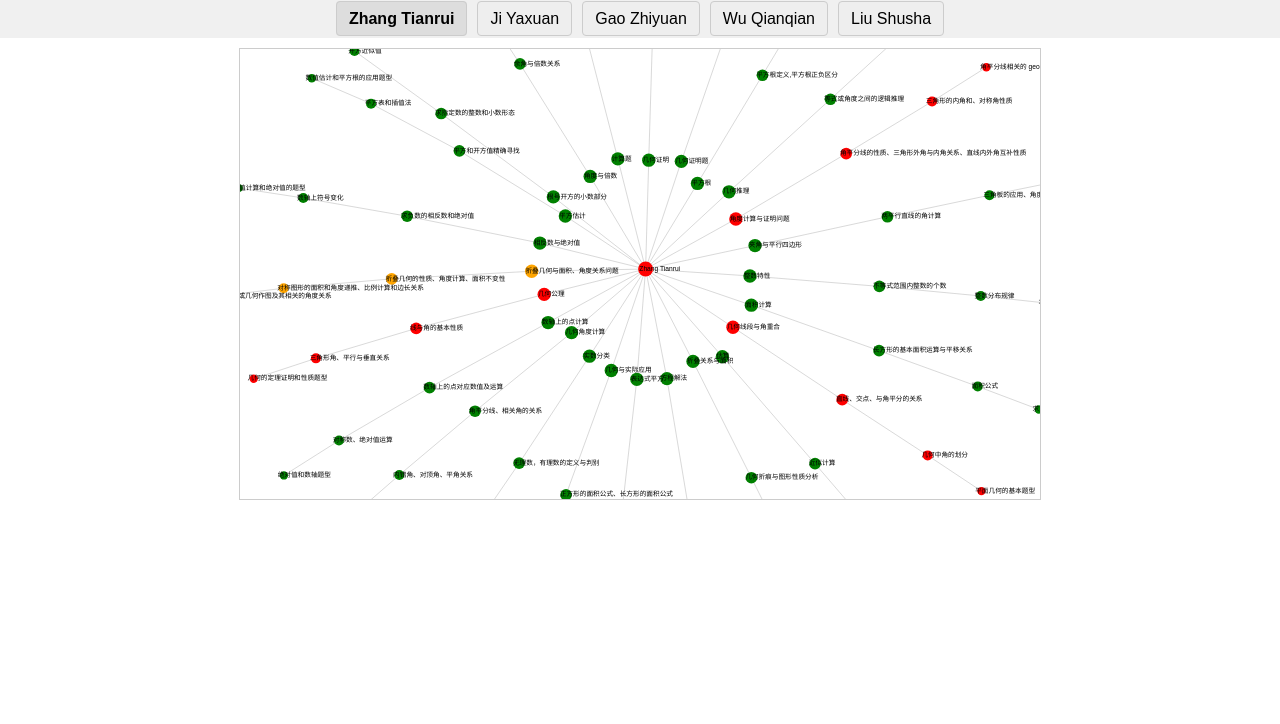
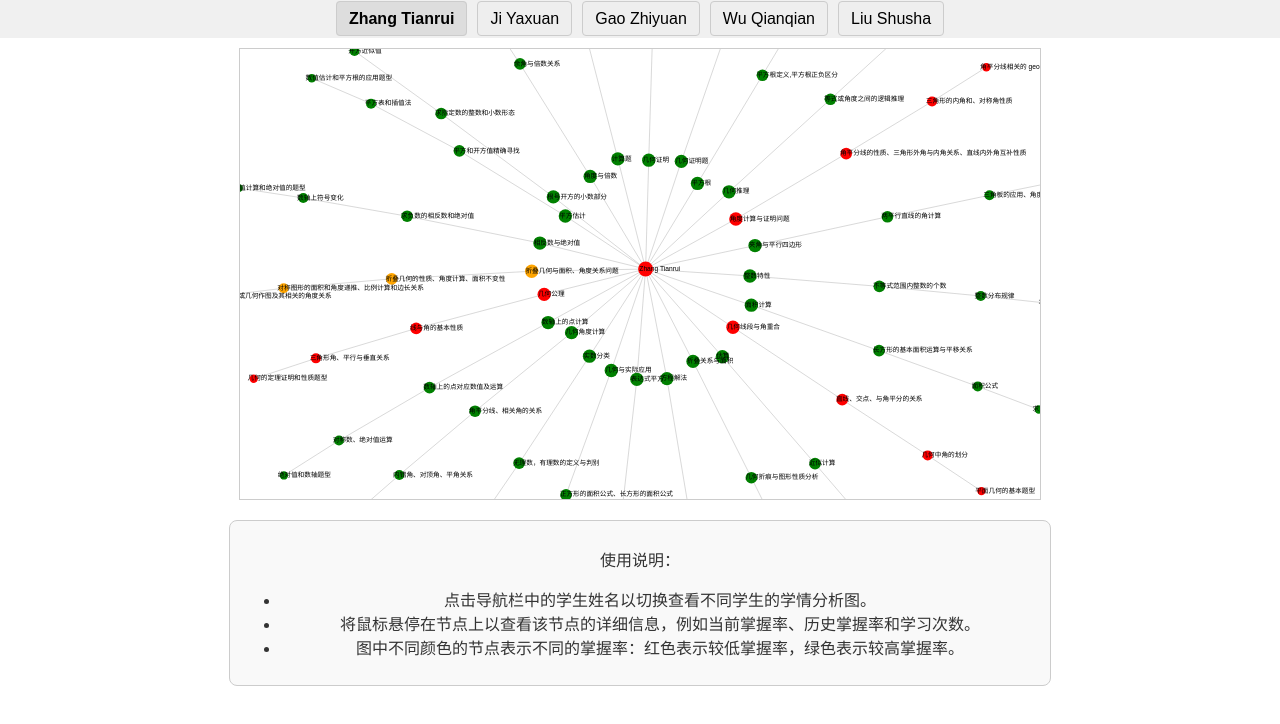
Before and after one commit to zhugejun1/personal-recommend, a plain HTML site: page index.html in a window 1280 px wide. Drawn offline with nearby package versions, Linux system fonts and the light colour scheme.

Commit message:
Update index.html

```diff
--- a/index.html
+++ b/index.html
@@ -47,6 +47,18 @@
       pointer-events: none;
       opacity: 0;
     }
+    /* 使用说明样式 */
+    #instructions {
+      text-align: center;
+      margin: 20px auto;
+      font-size: 16px;
+      color: #333;
+      max-width: 800px;
+      padding: 10px;
+      background: #f9f9f9;
+      border: 1px solid #ccc;
+      border-radius: 8px;
+    }
   </style>
 </head>
 <body>
@@ -56,6 +68,15 @@
   <svg id="graph" viewBox="0 0 1920 1080" preserveAspectRatio="xMinYMin meet"></svg>
   <!-- 悬浮提示框 -->
   <div id="tooltip" class="tooltip"></div>
+  <!-- 使用说明 -->
+  <div id="instructions">
+    <p>使用说明：</p>
+    <ul>
+      <li>点击导航栏中的学生姓名以切换查看不同学生的学情分析图。</li>
+      <li>将鼠标悬停在节点上以查看该节点的详细信息，例如当前掌握率、历史掌握率和学习次数。</li>
+      <li>图中不同颜色的节点表示不同的掌握率：红色表示较低掌握率，绿色表示较高掌握率。</li>
+    </ul>
+  </div>
 
   <!-- 引入 D3.js -->
   <script src="https://d3js.org/d3.v6.min.js"></script>
```
